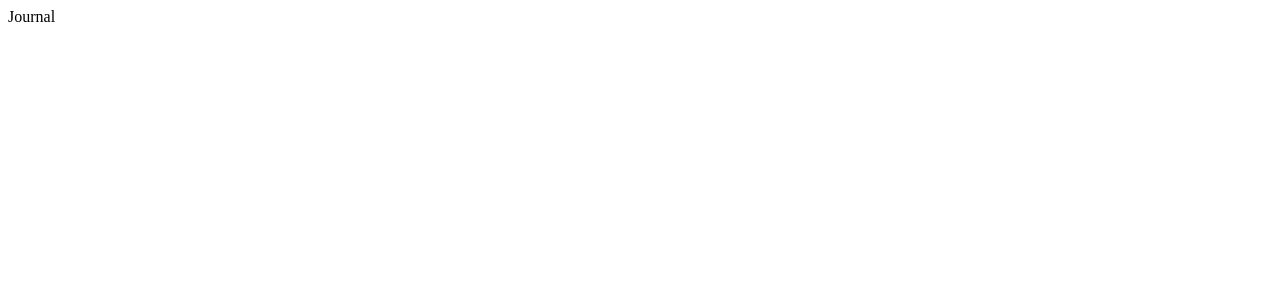
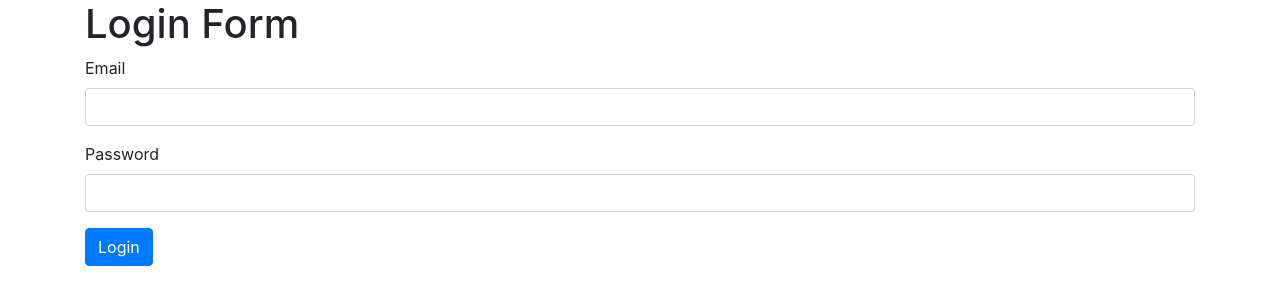
Before and after one commit to ClisbyShawn/react-journal, a React (Create React App) app: page / in a window 1280 px wide. Shown: the top 304 px of the page. Built offline with nearby package versions, Linux system fonts and the light colour scheme.

Commit message:
Removed ReadMe file and Manifest.json code from index.html, created high-level and low-level Form components.

```diff
--- a/public/index.html
+++ b/public/index.html
@@ -2,42 +2,11 @@
 <html lang="en">
   <head>
     <meta charset="utf-8" />
-    <link rel="icon" href="%PUBLIC_URL%/favicon.ico" />
     <meta name="viewport" content="width=device-width, initial-scale=1" />
-    <meta name="theme-color" content="#000000" />
-    <meta
-      name="description"
-      content="Web site created using create-react-app"
-    />
-    <link rel="apple-touch-icon" href="%PUBLIC_URL%/logo192.png" />
-    <!--
-      manifest.json provides metadata used when your web app is installed on a
-      user's mobile device or desktop. See https://developers.google.com/web/fundamentals/web-app-manifest/
-    -->
-    <link rel="manifest" href="%PUBLIC_URL%/manifest.json" />
-    <!--
-      Notice the use of %PUBLIC_URL% in the tags above.
-      It will be replaced with the URL of the `public` folder during the build.
-      Only files inside the `public` folder can be referenced from the HTML.
-
-      Unlike "/favicon.ico" or "favicon.ico", "%PUBLIC_URL%/favicon.ico" will
-      work correctly both with client-side routing and a non-root public URL.
-      Learn how to configure a non-root public URL by running `npm run build`.
-    -->
     <title>React App</title>
   </head>
   <body>
     <noscript>You need to enable JavaScript to run this app.</noscript>
     <div id="root"></div>
-    <!--
-      This HTML file is a template.
-      If you open it directly in the browser, you will see an empty page.
-
-      You can add webfonts, meta tags, or analytics to this file.
-      The build step will place the bundled scripts into the <body> tag.
-
-      To begin the development, run `npm start` or `yarn start`.
-      To create a production bundle, use `npm run build` or `yarn build`.
-    -->
   </body>
 </html>
--- a/src/App.js
+++ b/src/App.js
@@ -1,9 +1,14 @@
 import React, { Component } from "react";
+import LoginForm from "./components/LoginForm";
 
 class App extends Component {
   state = {};
   render() {
-    return <div>Journal</div>;
+    return (
+      <div className="container">
+        <LoginForm />
+      </div>
+    );
   }
 }
 
--- /dev/null
+++ b/src/components/LoginForm.jsx
@@ -0,0 +1,31 @@
+import React from "react";
+import Form from "./common/Form";
+
+class LoginForm extends Form {
+  state = {
+    data: {
+      email: "",
+      password: "",
+    },
+    errors: {},
+  };
+
+  doSubmit = () => {
+    console.log("Log me in...");
+  };
+
+  render() {
+    return (
+      <div>
+        <h1>Login Form</h1>
+        <form onSubmit={this.handleSubmit}>
+          {this.renderInputField("email", "Email")}
+          {this.renderInputField("password", "Password", "password")}
+          {this.renderButton("Login")}
+        </form>
+      </div>
+    );
+  }
+}
+
+export default LoginForm;
--- /dev/null
+++ b/src/components/common/Form.jsx
@@ -0,0 +1,47 @@
+import React, { Component } from "react";
+import InputField from "./inputField";
+
+class Form extends Component {
+  state = {
+    data: {},
+    errors: {},
+  };
+
+  handleSubmit = (e) => {
+    e.preventDefault();
+
+    this.doSubmit();
+  };
+
+  handleOnChange = ({ target: input }) => {
+    const data = { ...this.state.data };
+    data[input.name] = input.value;
+
+    this.setState({ data });
+  };
+
+  renderInputField(name, label, type = "text") {
+    const { data } = this.state;
+    return (
+      <div>
+        <InputField
+          name={name}
+          label={label}
+          type={type}
+          value={data[name]}
+          onChange={this.handleOnChange}
+        />
+      </div>
+    );
+  }
+
+  renderButton(name) {
+    return (
+      <button className="btn btn-primary" type="submit">
+        {name}
+      </button>
+    );
+  }
+}
+
+export default Form;
--- /dev/null
+++ b/src/components/common/inputField.jsx
@@ -0,0 +1,18 @@
+import React from "react";
+
+const InputField = ({ name, label, type, ...rest }) => {
+  return (
+    <div className="form-group">
+      <label htmlFor={name}>{label}</label>
+      <input
+        type={type}
+        className="form-control"
+        id={name}
+        name={name}
+        {...rest}
+      />
+    </div>
+  );
+};
+
+export default InputField;
--- a/src/index.js
+++ b/src/index.js
@@ -2,6 +2,7 @@ import React from "react";
 import ReactDOM from "react-dom";
 import { BrowserRouter } from "react-router-dom";
 import App from "./App";
+import "bootstrap/dist/css/bootstrap.css";
 
 ReactDOM.render(
   <BrowserRouter>
```
Also changed, not shown: 1 other file (tests, documents, lock files or other folders).
